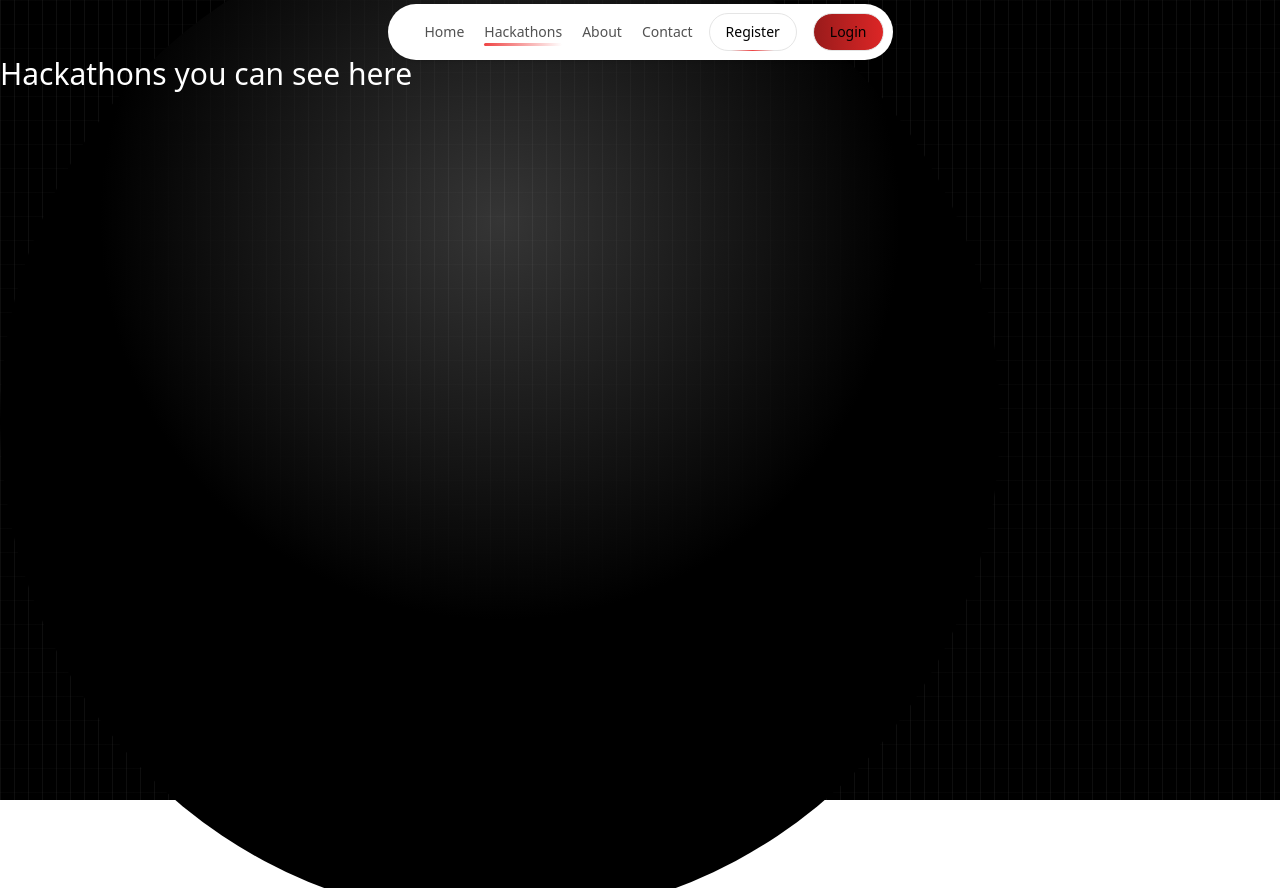
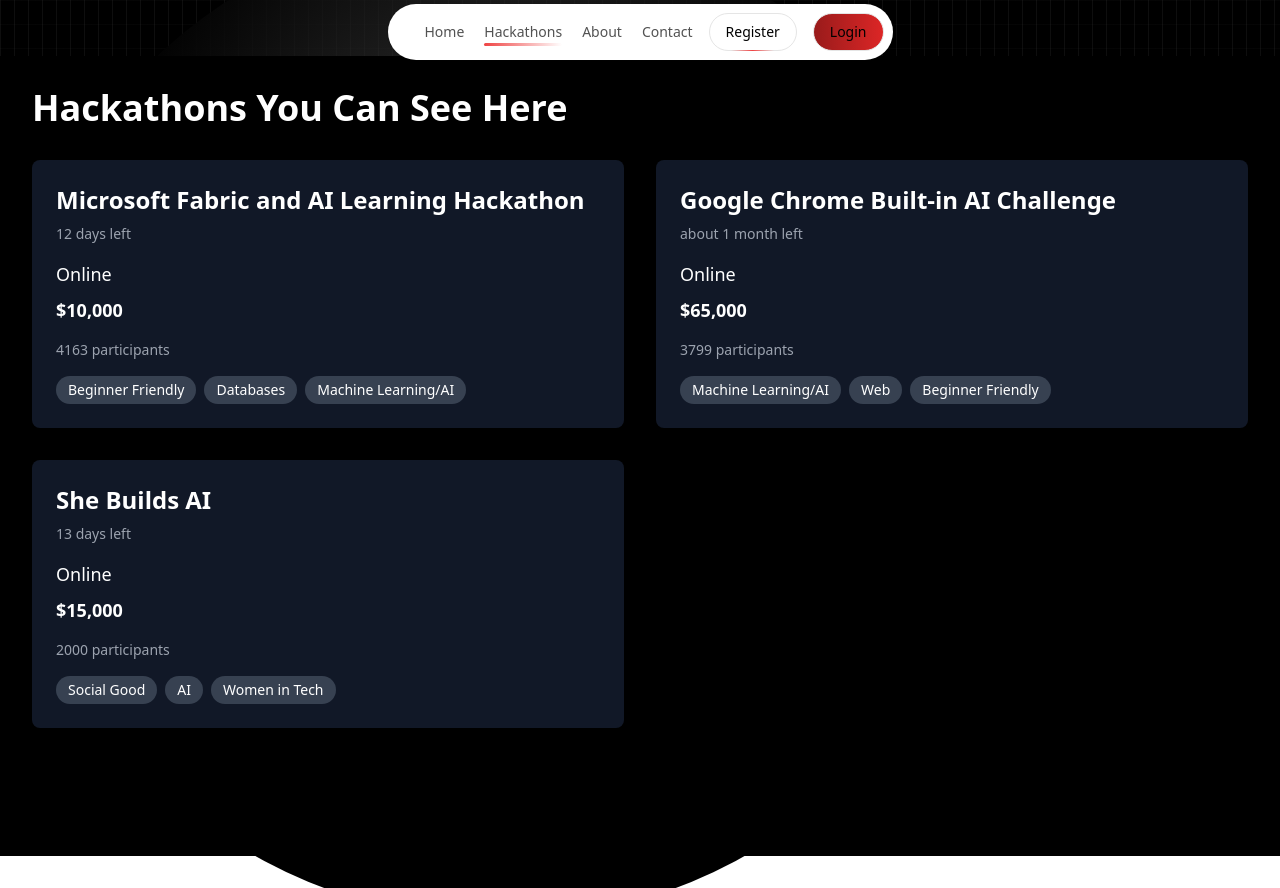
Before and after one commit to satvikpathak/Hackathon-Club-Website, a React (Vite) app in the folder frontend/: page /hackathons in a window 1280 px wide. Built offline with nearby package versions, Linux system fonts and the light colour scheme.

Commit message:
hackathon page demo

```diff
--- a/frontend/src/components/Hackathons/Hackathons.jsx
+++ b/frontend/src/components/Hackathons/Hackathons.jsx
@@ -1,9 +1,95 @@
-import React from "react";
+import React, { useState } from "react";
 
 function Hackathons() {
+  const [selectedHackathon, setSelectedHackathon] = useState(null);
+
+  const hackathons = [
+    {
+      title: "Microsoft Fabric and AI Learning Hackathon",
+      timeLeft: "12 days left",
+      location: "Online",
+      prize: "$10,000",
+      participants: "4163 participants",
+      tags: ["Beginner Friendly", "Databases", "Machine Learning/AI"],
+      description: "An exciting hackathon to explore Microsoft Fabric and AI technologies.",
+    },
+    {
+      title: "Google Chrome Built-in AI Challenge",
+      timeLeft: "about 1 month left",
+      location: "Online",
+      prize: "$65,000",
+      participants: "3799 participants",
+      tags: ["Machine Learning/AI", "Web", "Beginner Friendly"],
+      description: "Join the challenge to innovate with AI in Google Chrome.",
+    },
+    {
+      title: "She Builds AI",
+      timeLeft: "13 days left",
+      location: "Online",
+      prize: "$15,000",
+      participants: "2000 participants",
+      tags: ["Social Good", "AI", "Women in Tech"],
+      description: "Empower women in tech through AI development.",
+    },
+  ];
+
+  const handleCardClick = (hackathon) => {
+    setSelectedHackathon(hackathon);
+  };
+
+  const handleCloseDetails = () => {
+    setSelectedHackathon(null);
+  };
+
   return (
-    <div className="text-3xl min-h-screen text-white ">
-      Hackathons you can see here
+    <div className="min-h-screen bg-black text-white p-8">
+      <h1 className="text-4xl mb-8 font-bold animate__animated animate__fadeIn">Hackathons You Can See Here</h1>
+      <div className="grid grid-cols-1 md:grid-cols-2 gap-8">
+        {hackathons.map((hackathon, index) => (
+          <div
+            key={index}
+            className="bg-gray-900 rounded-lg p-6 shadow-lg hover:shadow-xl transition-shadow duration-300 cursor-pointer transform hover:scale-105 hover:bg-gradient-to-br from-red-700 to-red-500"
+            onClick={() => handleCardClick(hackathon)}
+          >
+            <h2 className="text-2xl font-semibold mb-2">{hackathon.title}</h2>
+            <p className="text-sm text-gray-400 mb-4">{hackathon.timeLeft}</p>
+            <p className="text-lg mb-2">{hackathon.location}</p>
+            <p className="text-lg font-bold mb-4">{hackathon.prize}</p>
+            <p className="text-sm text-gray-400 mb-4">{hackathon.participants}</p>
+            <div className="flex flex-wrap gap-2">
+              {hackathon.tags.map((tag, i) => (
+                <span key={i} className="bg-gray-700 text-sm px-3 py-1 rounded-full transition-transform transform hover:scale-110">
+                  {tag}
+                </span>
+              ))}
+            </div>
+          </div>
+        ))}
+      </div>
+
+      {selectedHackathon && (
+        <div className="fixed inset-0 bg-black bg-opacity-75 flex items-center justify-center z-50 animate__animated animate__fadeIn">
+          <div className="bg-gray-800 rounded-lg p-6 w-11/12 md:w-1/2 shadow-xl transform transition-transform duration-300 scale-100 hover:scale-105">
+            <h2 className="text-3xl font-semibold mb-2">{selectedHackathon.title}</h2>
+            <p className="text-sm text-gray-400 mb-4">{selectedHackathon.timeLeft}</p>
+            <p className="text-lg mb-2">{selectedHackathon.location}</p>
+            <p className="text-lg font-bold mb-4">{selectedHackathon.prize}</p>
+            <p className="text-sm text-gray-400 mb-4">{selectedHackathon.participants}</p>
+            <p className="text-sm text-gray-300 mb-4">{selectedHackathon.description}</p>
+            <div className="flex justify-center">
+              <button className="bg-gradient-to-r from-red-700 to-red-500 text-white rounded-full py-2 px-4 transition-transform transform hover:scale-105">
+                Register
+              </button>
+              <button
+                onClick={handleCloseDetails}
+                className="ml-4 bg-gray-700 text-white rounded-full py-2 px-4 transition-transform transform hover:scale-105"
+              >
+                Close
+              </button>
+            </div>
+          </div>
+        </div>
+      )}
     </div>
   );
 }
```
